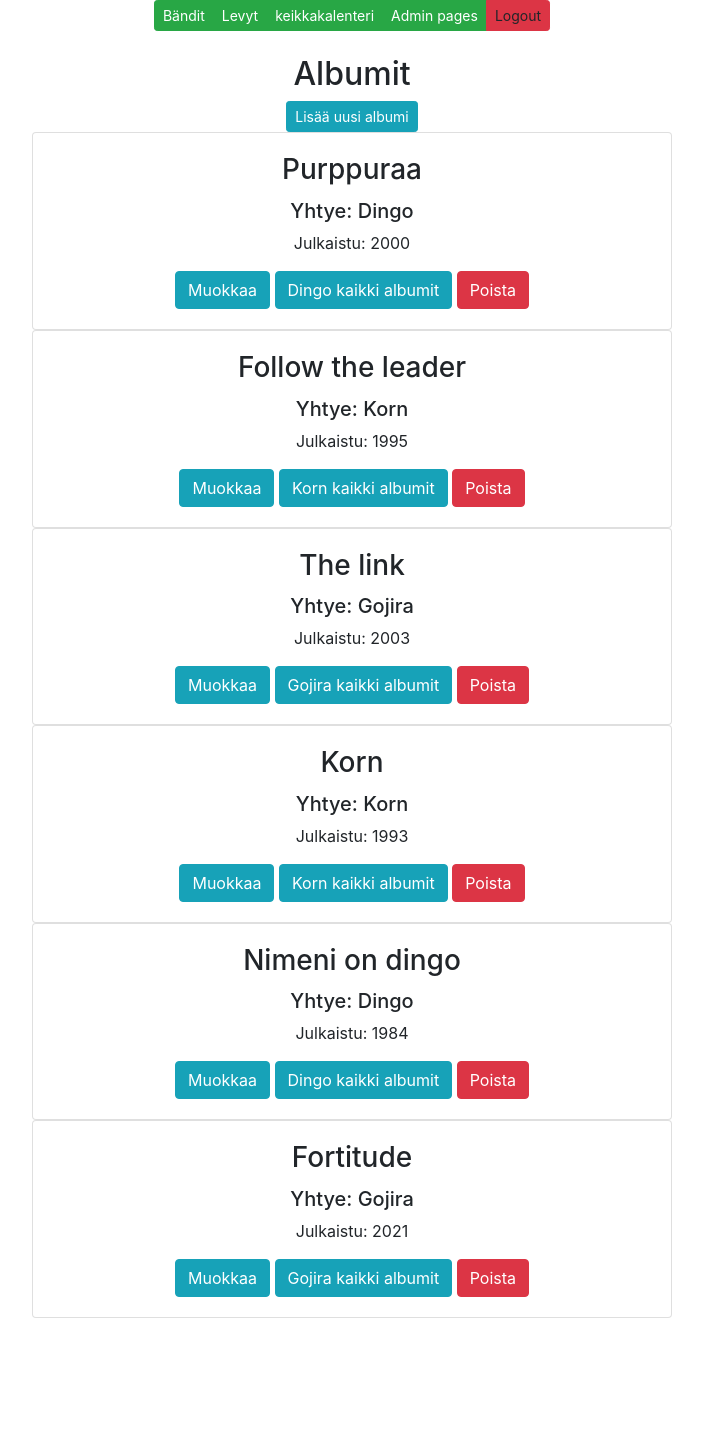
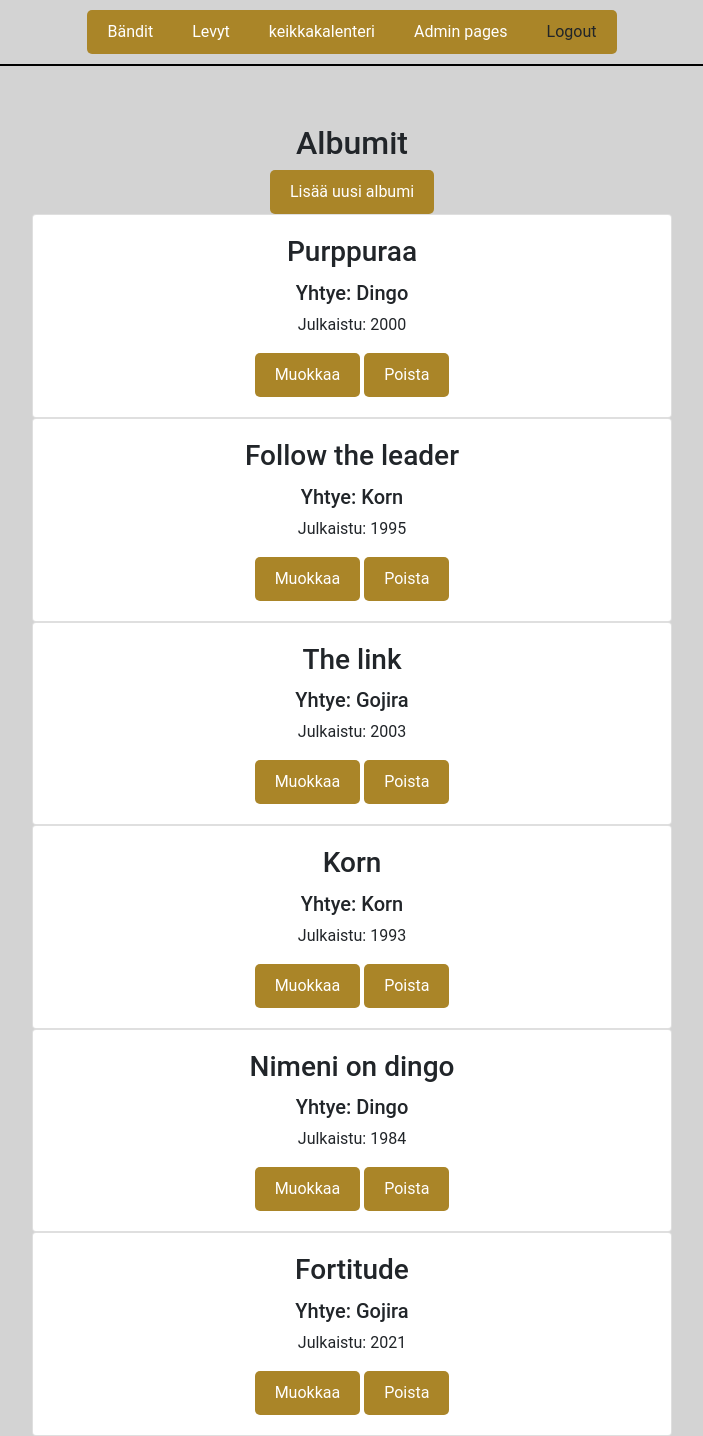
Before and after one commit to JNurminen/djangosovellus, a Django app: page /albums/ in a window 1280 px wide. Shown: the whole page, without its empty margins (288-991 px from the left). Before the commit the page ends 1318 px from the top, so only its background shows below. Run offline with Django 5.2, Linux system fonts and the light colour scheme; data comes from the database, SQL or seed files in the repository; both versions use the stored data as it was after the commit; some libraries are stand-ins or nearby versions.

Commit message:
css määrittelyjä

```diff
--- /dev/null
+++ b/app/static/style.css
@@ -0,0 +1,27 @@
+header::after {
+  content: "";
+  display: block;
+  height: 2px;
+  background-color: #000;
+  width: 100%;
+  margin-top: 10px;
+}
+
+header {
+    padding: 10px 0;
+}
+
+body {
+  font-family: 'Roboto', sans-serif;
+  background-color: lightgray;
+}
+
+.btn {
+  background-color: rgb(170, 133, 40);
+  color: white;
+  padding: 10px 20px;
+  border: none;
+  border-radius: 5px;
+  cursor: pointer;
+  font-size: 16px;
+}
--- a/app/templates/albumlist.html
+++ b/app/templates/albumlist.html
@@ -19,9 +19,6 @@
         <h5 class="card-text">Yhtye: {{a.band.name}}</h5>
         <p class="card-text">Julkaistu: {{a.year}} </p>
         <a href="/edit-album-get/{{a.id}}/" class="btn btn-info">Muokkaa</a>
-
-        <a href="/albums-by-band/{{a.band.id}}/" class="btn btn-info">{{a.band.name}} kaikki
-            albumit</a>
 
         <a href="/confirm-delete-album/{{a.id}}/" class="btn btn-danger">Poista</a>
 
--- a/app/templates/bandlist.html
+++ b/app/templates/bandlist.html
@@ -13,6 +13,7 @@
 <form method="post" action="/search-bands/">
 
     {%csrf_token %}
+    <br/>
     <input class="card-text" class="card-text" type="text" placeholder="search" name="search">
 
     <input type="submit" value="Etsi" class="btn btn-info btn-sm" name="">
--- a/app/templates/index.html
+++ b/app/templates/index.html
@@ -17,20 +17,26 @@
     <script src="https://cdnjs.cloudflare.com/ajax/libs/popper.js/1.16.0/umd/popper.min.js"></script>
     <script src="https://maxcdn.bootstrapcdn.com/bootstrap/4.5.2/js/bootstrap.min.js"></script>
 
+    {% load static %}
+    <link rel="stylesheet" href="{% static 'style.css' %}">
 
 </head>
+
+<header>
+    <center>
+    <div class="btn-group" role="group">
+        <a class="btn btn-info btn-sm" href="/bands">Bändit</a>
+        <a class="btn btn-info btn-sm" href="/albums">Levyt</a>
+        <a class="btn btn-info btn-sm" href="http://meteli.net">keikkakalenteri</a>
+        <a class="btn btn-info btn-sm" href="/admin">Admin pages</a>
+        <a class="btn btn-danger btn-sm">Logout</a>
+    </div>
+    </center>
+</header>
 
 <body>
     <div class="container">
         <center>
-
-            <div class="btn-group" role="group">
-                <a class="btn btn-success btn-sm" href="/bands">Bändit</a>
-                <a class="btn btn-success btn-sm" href="/albums">Levyt</a>
-                <a class="btn btn-success btn-sm" href="http://meteli.net">keikkakalenteri</a>
-                <a class="btn btn-success btn-sm" href="/admin">Admin pages</a>
-                <a class="btn btn-danger btn-sm">Logout</a>
-            </div>
 
             {% block content %} # tähän tulee landingpage.html:n sisältö
 
@@ -38,7 +44,6 @@
 
         </center>
     </div>
-
 </body>
 
 
--- a/app/urls.py
+++ b/app/urls.py
@@ -1,7 +1,7 @@
 from django.urls import path
 from .views import landingview, albumlistview, bandlistview, addband, addalbum, deletealbum, \
       confirmdeletealbum, deleteband, confirmdeleteband, edit_album_get, edit_album_post, \
-        edit_band_get, edit_band_post, searchband
+        edit_band_get, edit_band_post, searchband, albums_filtered
 
 urlpatterns = [
     path('', landingview),
@@ -13,6 +13,7 @@
     path('confirm-delete-album/<int:id>/', confirmdeletealbum),
     path('edit-album-get/<int:id>/', edit_album_get),
     path('edit-album-post/<int:id>/', edit_album_post),
+    path('album-by-band/<int:id>/', albums_filtered),
 
     # bändit url
     path('bands/', bandlistview),
--- a/app/views.py
+++ b/app/views.py
@@ -43,6 +43,13 @@
     album.year = request.POST['year']
     album.save()
     return redirect(albumlistview)
+
+# etsi albumi
+def albums_filtered(request, id):
+    albumlist = Album.objects.all()
+    filteredalbums = albumlist.filter(band=id)
+    context = {'albums': filteredalbums}
+    return render(request, "albumlist.html", context)
 
 
 
```
Also changed, not shown: db.sqlite3.
